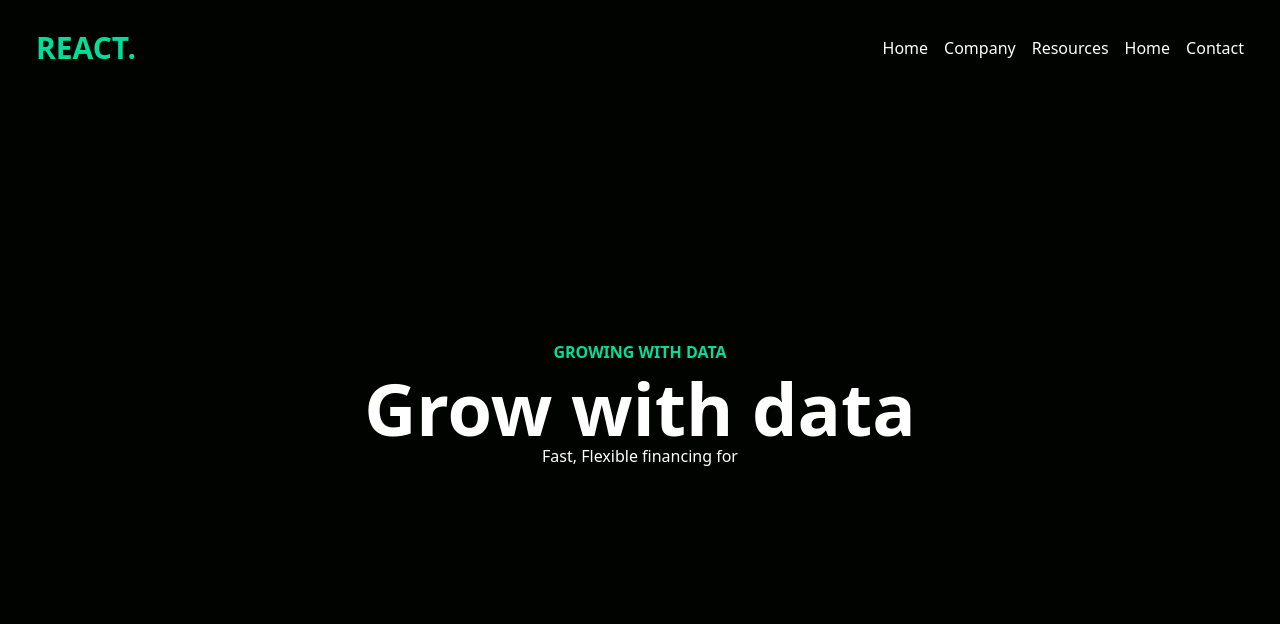
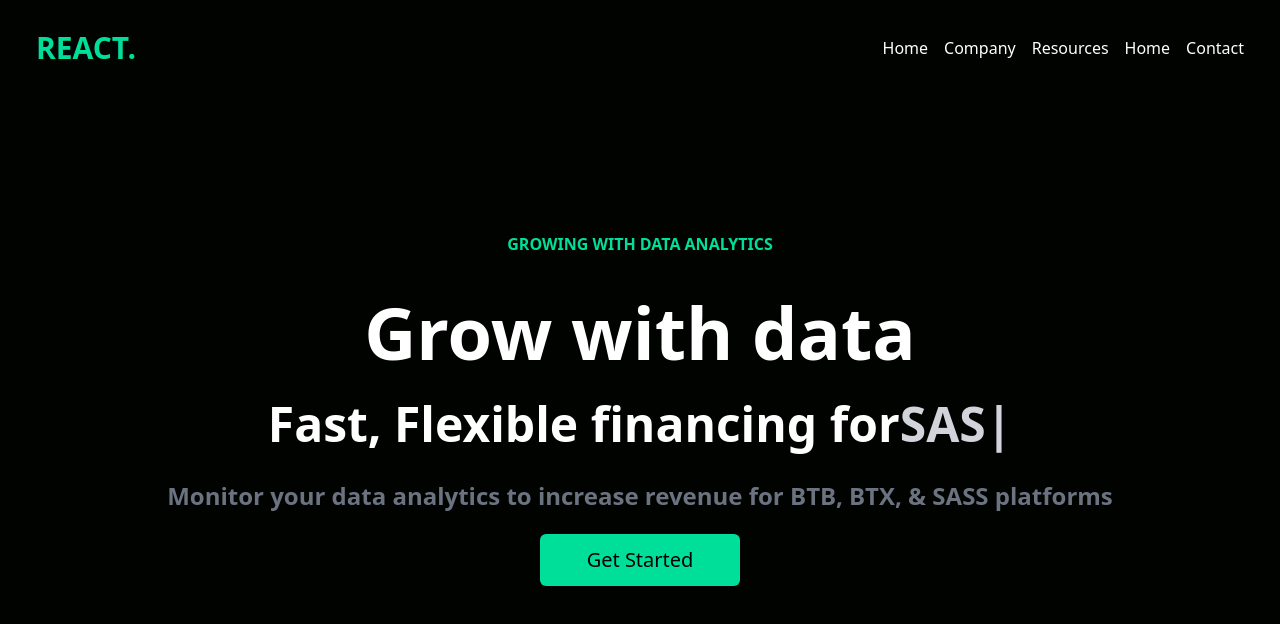
Before and after one commit to mohnishgorana1/React-Project-using-Tailwind, a React (Vite) app: page / in a window 1280 px wide. Shown: the top 624 px of the page. Built offline with nearby package versions, Linux system fonts and the light colour scheme.

Commit message:
hero section done

```diff
--- a/package.json
+++ b/package.json
@@ -14,7 +14,7 @@
     "react": "^18.2.0",
     "react-dom": "^18.2.0",
     "react-icons": "^4.10.1",
-    "react-router-dom": "^6.15.0"
+    "react-typed": "^1.2.0"
   },
   "devDependencies": {
     "@types/react": "^18.2.15",
--- a/src/App.jsx
+++ b/src/App.jsx
@@ -1,4 +1,3 @@
-import { useState } from 'react'
 
 import './App.css'
 import Navbar from './components/Navbar'
--- a/src/components/Hero.jsx
+++ b/src/components/Hero.jsx
@@ -1,14 +1,22 @@
-import React from 'react'
+import Typed from 'react-typed'
 
 function Hero() {
   return (
     <div className='text-white'>
-       <div className='flex flex-col items-center justify-center max-w-[800px] mt-[-96px] w-full h-screen mx-auto'>
-        <p className='text-[#00df9a] font-bold p-2'>GROWING WITH DATA</p>
-        <h1 className='md:text-7xl sm:text-6xl text-4xl font-bold'>Grow with data</h1>
-        <div>
-            <p>Fast, Flexible financing for </p>
+       <div className='flex flex-col items-center justify-center gap-8 max-w-[950px] mt-[-96px] w-full h-screen mx-auto'>
+        <p className='text-[#00df9a] font-bold p-2'>GROWING WITH DATA ANALYTICS</p>
+        <h1 className='md:text-7xl md:  sm:text-6xl text-4xl font-bold'>Grow with data</h1>
+        <div className='flex gap-0 items-center'>
+            <p className='md:text-5xl sm:text-4xl text-xl font-bold'>Fast, Flexible financing for </p>
+            <Typed className='md:text-5xl sm:text-4xl text-xl font-bold  text-gray-300'
+              strings={['BTB', "BTC", "SASS"]}
+              typeSpeed={120}
+              backSpeed={140}
+              loop
+            />
         </div>
+        <p className='md:text-2xl text-l font-bold text-gray-500'>Monitor your data analytics to increase revenue for BTB, BTX, & SASS platforms</p>
+        <button className='bg-[#00df9a] w-[200px] text-black text-xl rounded-md font-medium my-[-10px] mx-auto py-3 '>Get Started</button>
 
        </div>
     </div>
```
Also changed, not shown: 1 other file (tests, documents, lock files or other folders).
